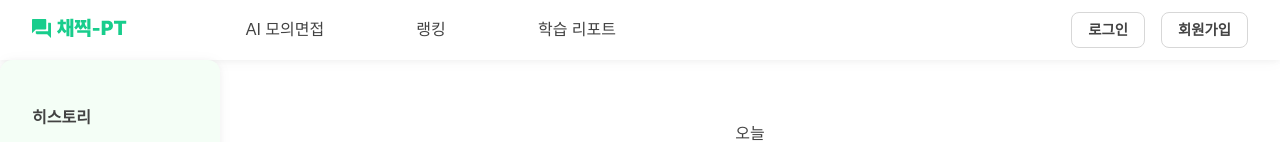
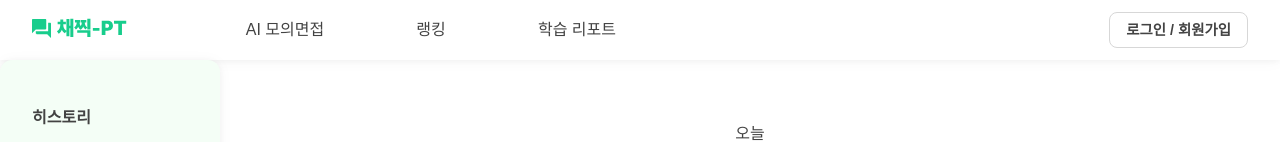
Before and after one commit to Oxygen-Respirator/client, a React (Vite) app: page / in a window 1280 px wide. Shown: the top 142 px of the page. Built offline with nearby package versions, Linux system fonts and the light colour scheme; no server answers.

Commit message:
feat : 로그인 회원가입 버튼 통합

```diff
--- a/src/components/RootLayout/components/Nav/Nav.tsx
+++ b/src/components/RootLayout/components/Nav/Nav.tsx
@@ -62,14 +62,7 @@ const Nav = () => {
                   setIsSignModal(prev => ({ ...prev, in: true }));
                 }}
               >
-                로그인
-              </Button>
-              <Button
-                onClick={() => {
-                  setIsSignModal(prev => ({ ...prev, up: true }));
-                }}
-              >
-                회원가입
+                로그인 / 회원가입
               </Button>
             </Row>
           )}
```
